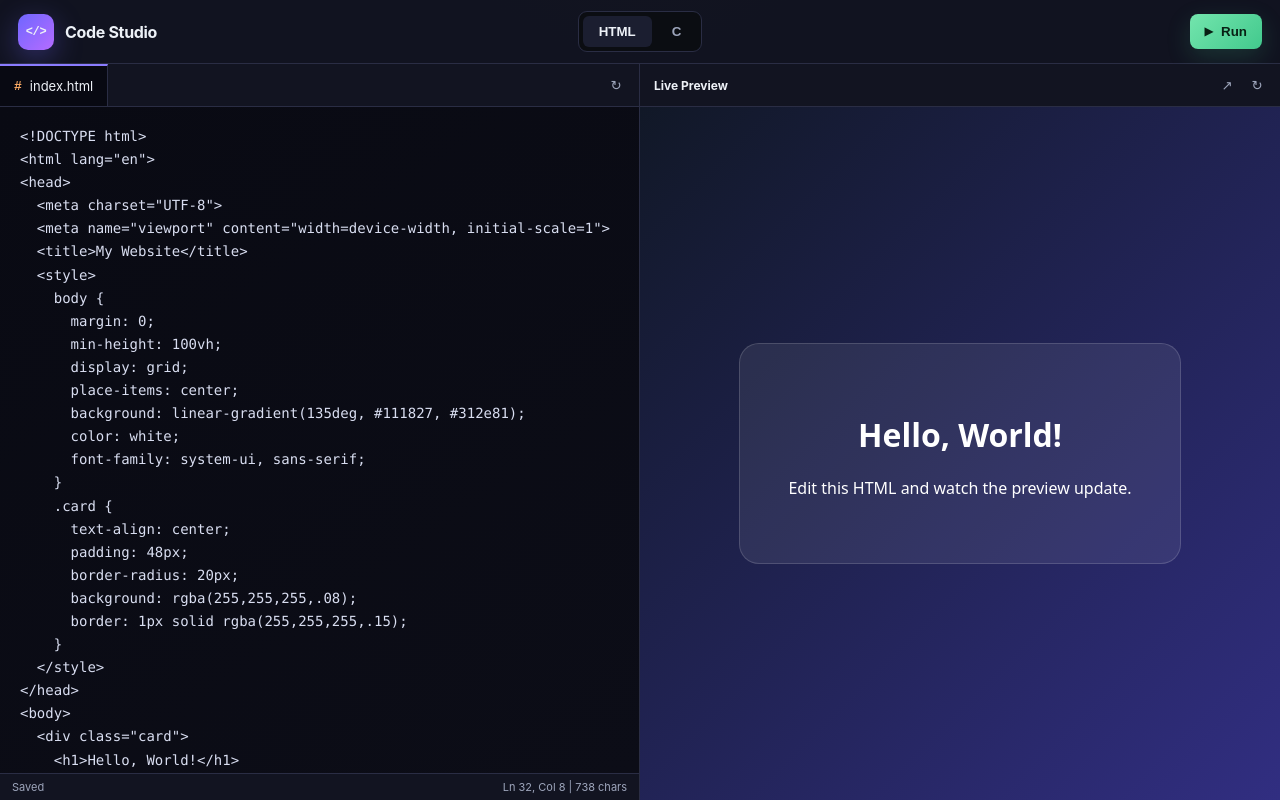
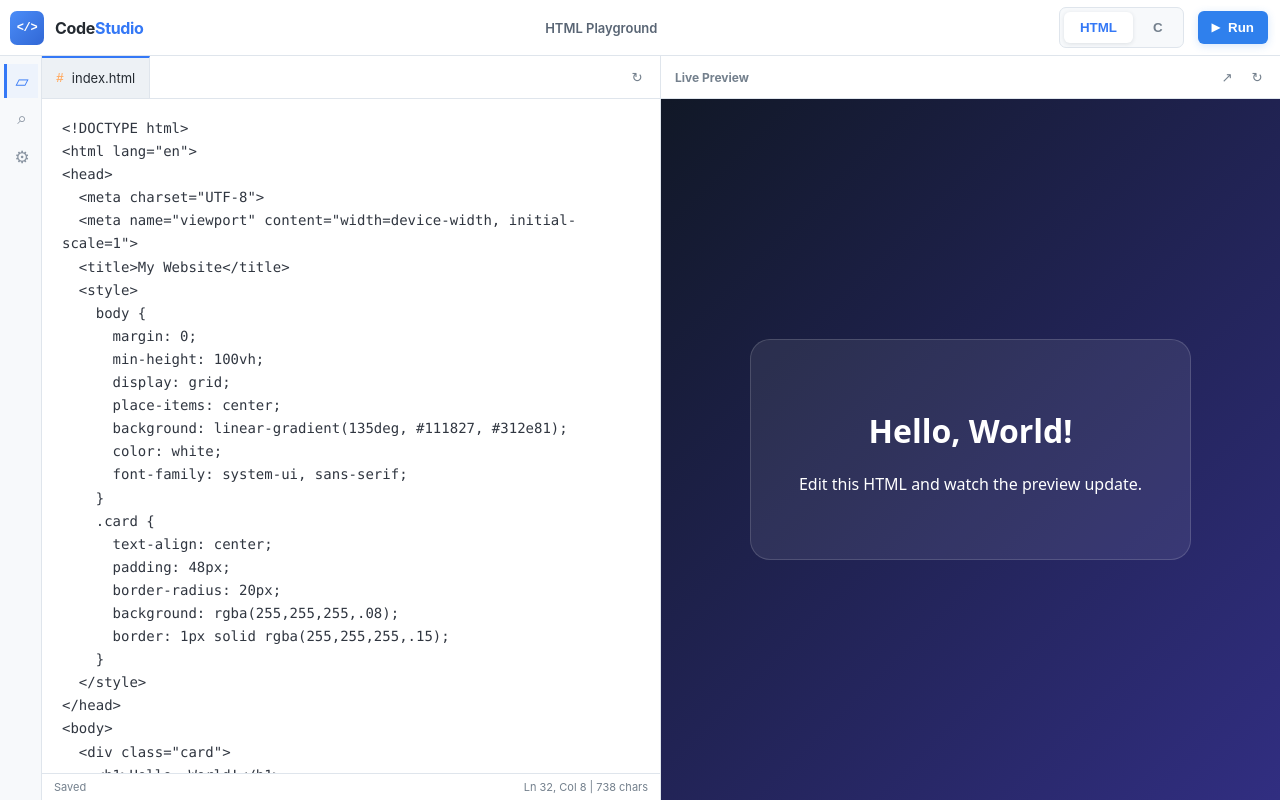
Before and after one commit to ruhanjaiswal/code-studio, a website: page index.html in a window 1280 px wide. Drawn offline with Linux system fonts and the light colour scheme.

Commit message:
Match OneCompiler-style IDE layout
Co-authored-by: Copilot <223556219+Copilot@users.noreply.github.com>

```diff
--- a/index.html
+++ b/index.html
@@ -12,8 +12,9 @@
     <header class="topbar">
       <div class="brand">
         <span class="brand-mark">&lt;/&gt;</span>
-        <span>Code Studio</span>
+        <span>Code<span class="brand-accent">Studio</span></span>
       </div>
+      <div class="project-name">HTML Playground</div>
       <nav class="language-switch" aria-label="Language">
         <button class="language active" data-language="html">HTML</button>
         <button class="language" data-language="c">C</button>
@@ -25,6 +26,11 @@
     </header>
 
     <section class="workspace">
+      <aside class="activity-bar" aria-label="Editor tools">
+        <button class="activity active" title="Files" aria-label="Files">▱</button>
+        <button class="activity" title="Search" aria-label="Search">⌕</button>
+        <button class="activity" title="Settings" aria-label="Settings">⚙</button>
+      </aside>
       <div class="editor-panel">
         <div class="tabbar">
           <div class="tab"><span class="tab-icon" id="tabIcon">#</span><span id="fileName">index.html</span></div>
--- a/styles.css
+++ b/styles.css
@@ -1,15 +1,15 @@
 :root {
   color-scheme: dark;
-  --background: #080912;
-  --panel: #121421;
-  --panel-light: #1b1e30;
-  --border: #2a2d44;
-  --text: #edf1f7;
-  --muted: #9da5bb;
-  --accent: #8b7cff;
-  --accent-strong: #6756f5;
-  --green: #62e9a7;
-  --danger: #ff7b86;
+  --background: #edf1f5;
+  --panel: #ffffff;
+  --panel-light: #f3f6fa;
+  --border: #dfe5ec;
+  --text: #242a31;
+  --muted: #74808d;
+  --accent: #3478f6;
+  --accent-strong: #2467dc;
+  --green: #2f80ed;
+  --danger: #df4d4d;
 }
 
 * { box-sizing: border-box; }
@@ -20,45 +20,46 @@ body {
   background: var(--background);
   color: var(--text);
   font-family: Inter, ui-sans-serif, -apple-system, BlinkMacSystemFont, "Segoe UI", sans-serif;
-  background:
-    radial-gradient(circle at 50% -20%, rgba(103, 86, 245, .08), transparent 38%),
-    var(--background);
 }
 
 .app { height: 100vh; display: flex; flex-direction: column; }
 
 .topbar {
-  height: 64px;
-  flex: 0 0 64px;
+  height: 56px;
+  flex: 0 0 56px;
   display: grid;
-  grid-template-columns: 1fr auto 1fr;
+  grid-template-columns: auto 1fr auto auto;
   align-items: center;
-  padding: 0 18px;
+  gap: 14px;
+  padding: 0 12px 0 10px;
   border-bottom: 1px solid var(--border);
-  background: rgba(18, 20, 33, .96);
-  box-shadow: 0 1px 24px rgba(0, 0, 0, .28);
+  background: #ffffff;
+  box-shadow: 0 1px 8px rgba(34, 48, 62, .06);
 }
 
 .brand { display: flex; align-items: center; gap: 11px; font-weight: 750; letter-spacing: -.02em; }
 .brand-mark {
   display: grid;
   place-items: center;
-  width: 36px;
-  height: 36px;
-  border-radius: 10px;
-  background: linear-gradient(135deg, #6f66ff, #b56cff);
+  width: 34px;
+  height: 34px;
+  border-radius: 7px;
+  background: linear-gradient(135deg, #4b8df8, #3167d5);
   font-family: monospace;
   font-size: 12px;
-  box-shadow: 0 8px 28px rgba(111, 102, 255, .34);
+  color: #ffffff;
+  box-shadow: none;
 }
+.brand-accent { color: var(--accent); }
+.project-name { justify-self: center; color: #596574; font-size: 13px; font-weight: 600; }
 
 .language-switch {
   display: flex;
   gap: 4px;
   padding: 4px;
   border: 1px solid var(--border);
-  border-radius: 9px;
-  background: #0b0d12;
+  border-radius: 7px;
+  background: #f7f9fb;
 }
 
 .language {
@@ -71,28 +72,49 @@ body {
   font-weight: 700;
 }
 
-.language.active { background: var(--panel-light); color: var(--text); }
-.language:hover:not(.active) { color: #c9cdf9; background: rgba(139, 124, 255, .08); }
+.language.active { background: #ffffff; color: var(--accent); box-shadow: 0 1px 4px rgba(34, 48, 62, .12); }
+.language:hover:not(.active) { color: var(--accent); background: #ffffff; }
 .run-button {
   justify-self: end;
   display: flex;
   align-items: center;
   gap: 8px;
   border: 0;
-  border-radius: 8px;
-  padding: 10px 15px;
-  background: linear-gradient(135deg, #73e5ad, #42c98d);
-  color: #082014;
-  font-weight: 800;
+  border-radius: 6px;
+  padding: 9px 14px;
+  background: var(--green);
+  color: #ffffff;
+  font-weight: 750;
   cursor: pointer;
-  box-shadow: 0 8px 24px rgba(66, 201, 141, .18);
+  box-shadow: 0 2px 8px rgba(47, 128, 237, .20);
 }
 .run-button:hover { filter: brightness(1.08); transform: translateY(-1px); }
 .run-button:active { transform: translateY(0) scale(.98); }
 .run-button:disabled { opacity: .65; cursor: wait; }
 .play { font-size: 11px; }
 
-.workspace { min-height: 0; flex: 1; display: grid; grid-template-columns: 1fr 1fr; }
+.workspace { min-height: 0; flex: 1; display: grid; grid-template-columns: 42px 1fr 1fr; background: #f4f6f8; }
+.activity-bar {
+  display: flex;
+  flex-direction: column;
+  align-items: center;
+  gap: 4px;
+  padding-top: 8px;
+  border-right: 1px solid var(--border);
+  background: #f7f9fb;
+}
+.activity {
+  width: 34px;
+  height: 34px;
+  border: 0;
+  border-left: 3px solid transparent;
+  background: transparent;
+  color: #8994a1;
+  font-size: 17px;
+  cursor: pointer;
+}
+.activity.active { border-left-color: var(--accent); color: var(--accent); background: #edf3fc; }
+.activity:hover { color: var(--accent); }
 .editor-panel, .preview-panel { min-width: 0; min-height: 0; display: flex; flex-direction: column; }
 .editor-panel { border-right: 1px solid var(--border); }
 
@@ -137,9 +159,9 @@ body {
   border: 0;
   outline: 0;
   padding: 18px 20px;
-  background: linear-gradient(145deg, #090a13 0%, #0c0d17 100%);
-  color: #d9def1;
-  caret-color: #a89cff;
+  background: #ffffff;
+  color: #303640;
+  caret-color: var(--accent);
   font-family: "SFMono-Regular", Consolas, "Liberation Mono", monospace;
   font-size: 14px;
   line-height: 1.65;
@@ -147,12 +169,12 @@ body {
 }
 
 #codeEditor::selection {
-  background: rgba(139, 124, 255, .32);
-  color: #ffffff;
+  background: rgba(52, 120, 246, .18);
+  color: #303640;
 }
 
 #codeEditor:focus {
-  box-shadow: inset 3px 0 0 rgba(139, 124, 255, .75);
+  box-shadow: inset 2px 0 0 rgba(52, 120, 246, .65);
 }
 
 .statusbar {
@@ -176,7 +198,7 @@ body {
   height: 42%;
   min-height: 180px;
   border-top: 1px solid var(--border);
-  background: linear-gradient(145deg, #090a13, #0d0f18);
+  background: #fbfcfd;
   font-family: "SFMono-Regular", Consolas, monospace;
 }
 .terminal-header {
@@ -190,6 +212,12 @@ body {
   font-size: 11px;
   font-weight: 800;
 }
+.terminal-header,
+.stdin span,
+.statusbar,
+.preview-header {
+  color: var(--muted);
+}
 #terminalOutput {
   height: calc(100% - 138px);
   min-height: 40px;
@@ -197,7 +225,7 @@ body {
   margin: 0;
   padding: 12px;
   white-space: pre-wrap;
-  color: #d2dff0;
+  color: #303640;
   font-size: 13px;
 }
 .stdin { display: flex; align-items: flex-start; gap: 8px; padding: 8px 12px; border-top: 1px solid var(--border); }
@@ -215,9 +243,12 @@ body {
 }
 
 @media (max-width: 760px) {
-  .topbar { grid-template-columns: 1fr auto; }
+  .topbar { grid-template-columns: 1fr auto auto; height: 52px; flex-basis: 52px; }
   .brand span:last-child { display: none; }
+  .project-name { display: none; }
   .language-switch { justify-self: start; }
-  .workspace { grid-template-columns: 1fr; grid-template-rows: 1fr 1fr; }
+  .workspace { grid-template-columns: 36px 1fr; grid-template-rows: 1fr 1fr; }
+  .activity-bar { grid-row: 1 / 3; }
   .editor-panel { border-right: 0; border-bottom: 1px solid var(--border); }
+  .preview-panel { grid-column: 2; }
 }
```
